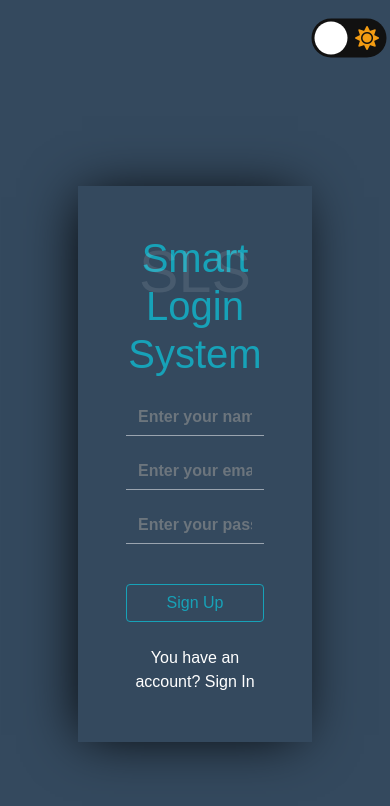
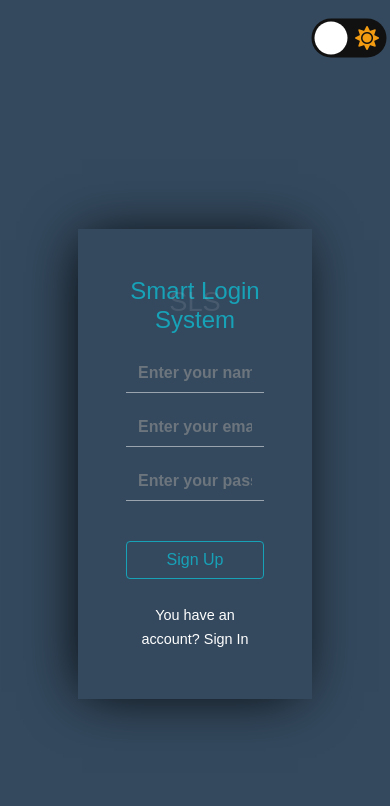
Before and after one commit to eslamabdelbasset1/smart-login-system, a plain HTML site: page index.html in a window 390 px wide. Drawn offline with Linux system fonts and the light colour scheme.

Commit message:
add media query

```diff
--- a/css/style.css
+++ b/css/style.css
@@ -4,6 +4,7 @@ body
     font-family: 'Lato', sans-serif;
     font-family: 'Open Sans', sans-serif;
 }
+
 .loginSection
 {
     position: relative;
@@ -15,6 +16,7 @@ body
 {
     color: #17a2b8;
     margin-bottom: 20px;
+    font-size: 2.6rem;
 }
 .loginSection h3
 {
@@ -24,9 +26,10 @@ body
     transform: translateX(-50%);
     font-size: 3.7rem;
     color: rgba(255,255,255,.1);
-
 }
-
+span,a{
+    font-size: 1.2rem;
+}
 #signInSection,
 #signUpSection
 {
@@ -45,7 +48,7 @@ input[type=text],input[type=password],input[type=email]
 
 p {
     color: red;
-    font-size: 14px;
+    font-size: 9rem;
 }
 a{
     text-decoration: none;
@@ -76,7 +79,6 @@ body{
     justify-content: center;
     font-family: "montserrat",sans-serif;
 }
-
 
 .loading-bg
 {
@@ -144,13 +146,6 @@ body{
     bottom: 20px;
     background: #102626;
     border-radius: 50%;
-/*    position: absolute;*/
-/*    width: 200px;*/
-/*    height: 200px;*/
-/*    color: #fff;*/
-/*    text-align: center;*/
-/*    line-height: 200px;*/
-/*    animation: a2 2s linear infinite;*/
 }
 
 @keyframes loading {
@@ -228,3 +223,41 @@ body.dark {
 .fa-sun {
     color: #f39c12;
 }
+
+@media only screen and (max-width: 576px){
+
+    .loginSection h1
+    {
+        font-size: 1.4rem;
+    }
+    .loginSection h3
+    {
+        position: absolute;
+        top: 11%;
+        left: 50%;
+        transform: translateX(-50%);
+        font-size: 1.5rem;
+    }
+    span, a {
+        font-size: .8rem;
+    }
+}
+
+@media only screen and (max-width: 768px){
+
+    .loginSection h1
+    {
+        font-size: 1.5rem;
+    }
+    .loginSection h3
+    {
+        position: absolute;
+        top: 12%;
+        left: 50%;
+        transform: translateX(-50%);
+        font-size: 1.7rem;
+    }
+    span, a {
+        font-size: .9rem;
+    }
+}
```
